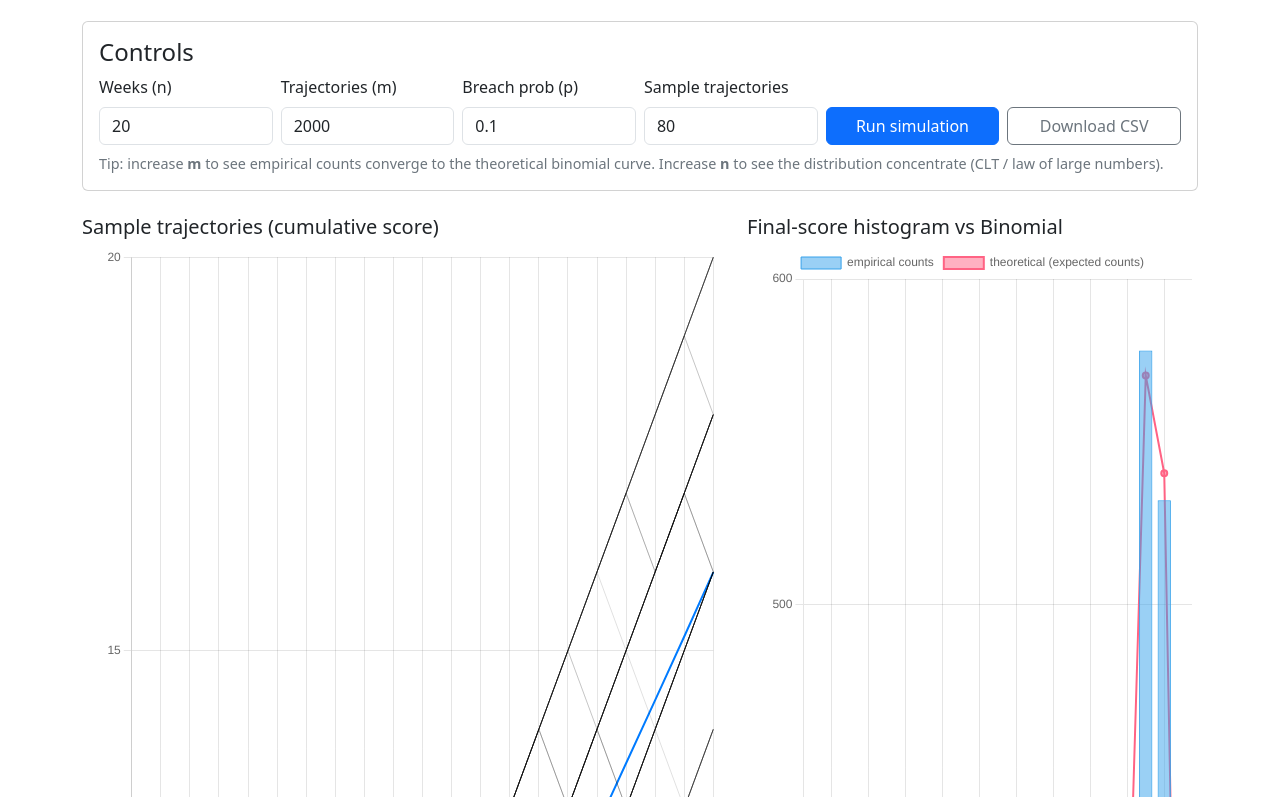
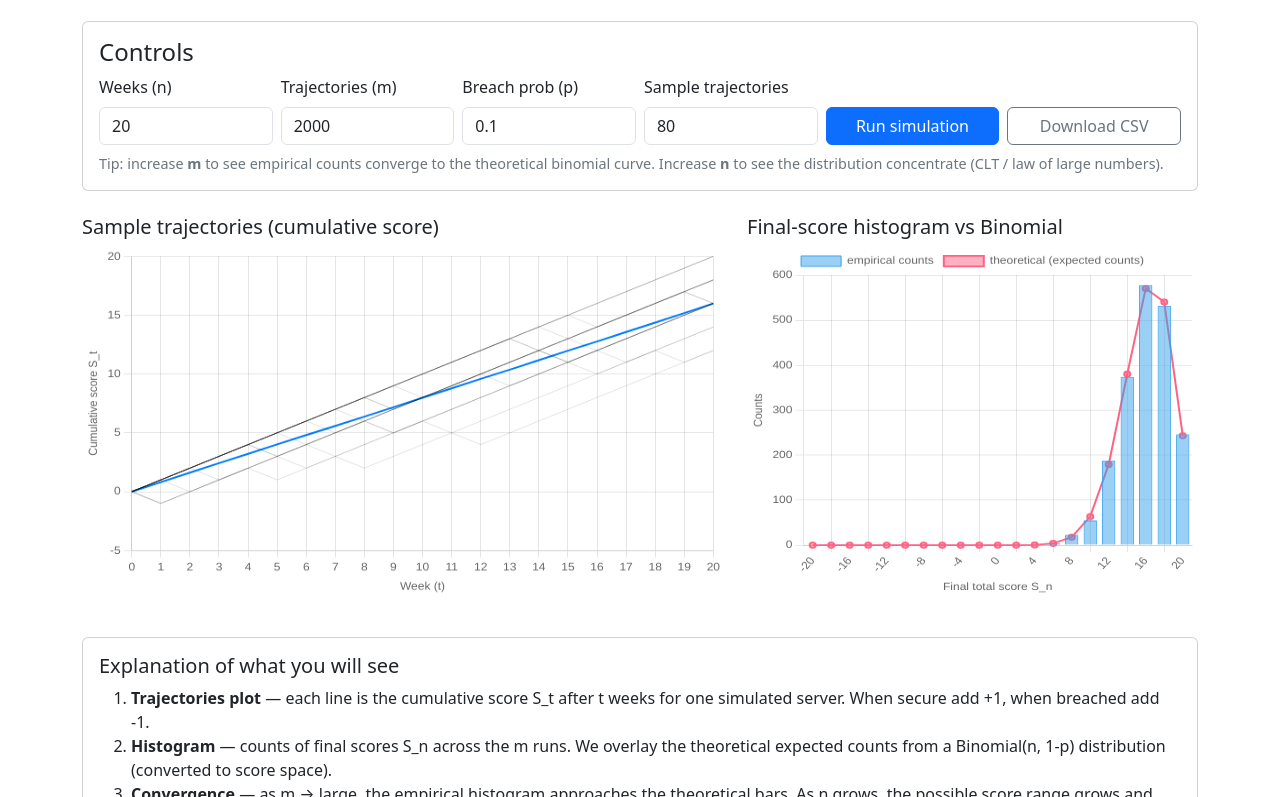
Before and after one commit to mahbubaguliyeva1/statistics_tasks7, a plain HTML site: page index.html in a window 1280 px wide. Shown: the part 397-1194 px from the top of the page. Drawn offline with nearby package versions, Linux system fonts and the light colour scheme; animation ran at ten frames a second.

Commit message:
Update index.html

```diff
--- a/index.html
+++ b/index.html
@@ -11,6 +11,7 @@
     pre { background:#f8f9fa; padding:1rem; border-radius:.5rem; }
     .small-muted { font-size:0.9rem; color:#6c757d }
     canvas { background: white; }
+    #trajectoriesChart, #histChart { height: 350px !important; }
   </style>
 </head>
 <body>
@@ -59,11 +60,11 @@
     <section class="row mb-4">
       <div class="col-lg-7 mb-3">
         <h5>Sample trajectories (cumulative score)</h5>
-        <canvas id="trajectoriesChart" height="300"></canvas>
+        <canvas id="trajectoriesChart"></canvas>
       </div>
       <div class="col-lg-5">
         <h5>Final-score histogram vs Binomial</h5>
-        <canvas id="histChart" height="300"></canvas>
+        <canvas id="histChart"></canvas>
       </div>
     </section>
 
@@ -80,29 +81,21 @@
   </div>
 
   <script>
-    // ----------------- Utility math -----------------
     function binomialPmf(n, k, q) {
-      // compute Binomial(n,k) * q^k * (1-q)^(n-k) robustly
       if (k < 0 || k > n) return 0;
-      let logP = 0;
-      // product form for combinations to avoid huge factorials
-      // C(n,k) = product_{i=1..k} (n+1-i)/i
       let comb = 1;
       for (let i = 1; i <= k; ++i) comb *= (n + 1 - i) / i;
       return comb * Math.pow(q, k) * Math.pow(1 - q, n - k);
     }
 
-    function scoreToK(score, n) { return (score + n) / 2; }
     function kToScore(k, n) { return 2 * k - n; }
 
-    // ----------------- Simulation -----------------
     function simulate(n, m, p) {
-      // returns {trajectories: [array of scores over time], finalScores: [S values]}
       const trajectories = [];
       const finalScores = new Int16Array(m);
       for (let i = 0; i < m; ++i) {
         const path = new Int16Array(n + 1);
-        let s = 0; // cumulative score
+        let s = 0;
         path[0] = 0;
         for (let t = 1; t <= n; ++t) {
           const breach = Math.random() < p;
@@ -115,7 +108,6 @@
       return { trajectories, finalScores };
     }
 
-    // ----------------- Chart helpers -----------------
     let trajChart = null, histChart = null;
 
     function makeTrajChart(ctx) {
@@ -126,6 +118,8 @@
           animation: false,
           responsive: true,
           maintainAspectRatio: false,
+          interaction: { mode: 'none' },
+          transitions: { active: { animation: { duration: 0 } } },
           scales: {
             x: { title: { display: true, text: 'Week (t)' } },
             y: { title: { display: true, text: 'Cumulative score S_t' } }
@@ -144,6 +138,8 @@
           animation: false,
           responsive: true,
           maintainAspectRatio: false,
+          interaction: { mode: 'none' },
+          transitions: { active: { animation: { duration: 0 } } },
           scales: {
             x: { title: { display: true, text: 'Final total score S_n' } },
             y: { title: { display: true, text: 'Counts' } }
@@ -154,18 +150,14 @@
 
     function updateCharts(n, m, p, sampleCount, result) {
       const { trajectories, finalScores } = result;
-
-      // trajectories
       const labels = Array.from({length: n+1}, (_,i)=>i);
       const trajDatasets = [];
-      const sample = Math.min(sampleCount, trajectories.length);
-      // random sample of trajectories to draw
+      const sample = Math.min(sampleCount, trajectories.length, 20);
       const idxs = [];
       for (let i = 0; i < sample; ++i) idxs.push(Math.floor(Math.random() * trajectories.length));
       for (const idx of idxs) {
         trajDatasets.push({ label: 'traj', data: trajectories[idx], borderWidth: 1, borderColor: 'rgba(0,0,0,0.12)', pointRadius: 0 });
       }
-      // average trajectory
       const avg = Array(n+1).fill(0);
       for (let i = 0; i < trajectories.length; ++i) {
         const tr = trajectories[i];
@@ -178,17 +170,14 @@
       trajChart.data.datasets = trajDatasets;
       trajChart.update();
 
-      // histogram counts for S in [-n, -n+2, ..., n]
       const bins = [];
       for (let s = -n; s <= n; s += 2) bins.push(s);
       const counts = new Array(bins.length).fill(0);
       for (let i = 0; i < finalScores.length; ++i) {
         const s = finalScores[i];
-        const idx = (s + n) / 2; // maps -n..n step2 to 0..n
+        const idx = (s + n) / 2;
         counts[idx] += 1;
       }
-
-      // theoretical counts from Bin(n, q) where q = 1 - p
       const q = 1 - p;
       const theoCounts = [];
       for (let k = 0; k <= n; ++k) {
@@ -197,7 +186,6 @@
         theoCounts.push({ s: s, count: prob * m });
       }
 
-      // prepare labels and datasets
       histChart.data.labels = bins;
       histChart.data.datasets = [
         { label: 'empirical counts', data: counts, borderWidth: 1 },
@@ -205,13 +193,9 @@
       ];
       histChart.update();
 
-      // prepare downloadable CSV of final counts
-      window._lastCSV = {
-        n, m, p, bins, counts, theoCounts
-      };
+      window._lastCSV = { n, m, p, bins, counts, theoCounts };
     }
 
-    // ----------------- Wiring UI -----------------
     document.addEventListener('DOMContentLoaded', ()=>{
       const trajCtx = document.getElementById('trajectoriesChart').getContext('2d');
       const histCtx = document.getElementById('histChart').getContext('2d');
@@ -243,7 +227,6 @@
         const obj = window._lastCSV || null;
         if (!obj) { alert('Run a simulation first'); return; }
         const {n,m,p,bins,counts,theoCounts} = obj;
-        // CSV: S, empirical_count, theoretical_expected_count
         let csv = 'S,empirical_count,theoretical_expected_count\n';
         for (let i = 0; i < bins.length; ++i) {
           csv += `${bins[i]},${counts[i]},${theoCounts[i] ? theoCounts[i].count.toFixed(6) : ''}\n`;
@@ -259,7 +242,6 @@
         URL.revokeObjectURL(url);
       });
 
-      // auto-run once with defaults
       runBtn.click();
     });
   </script>
```
